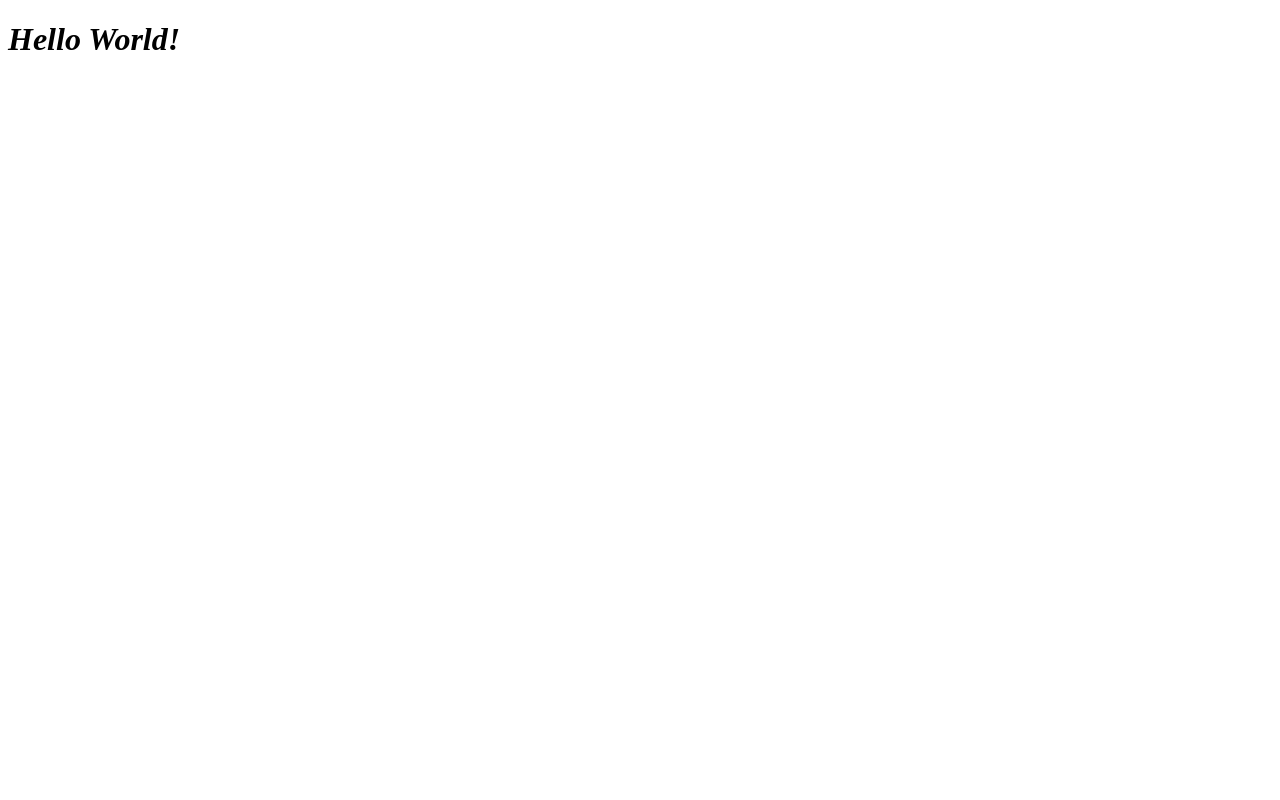
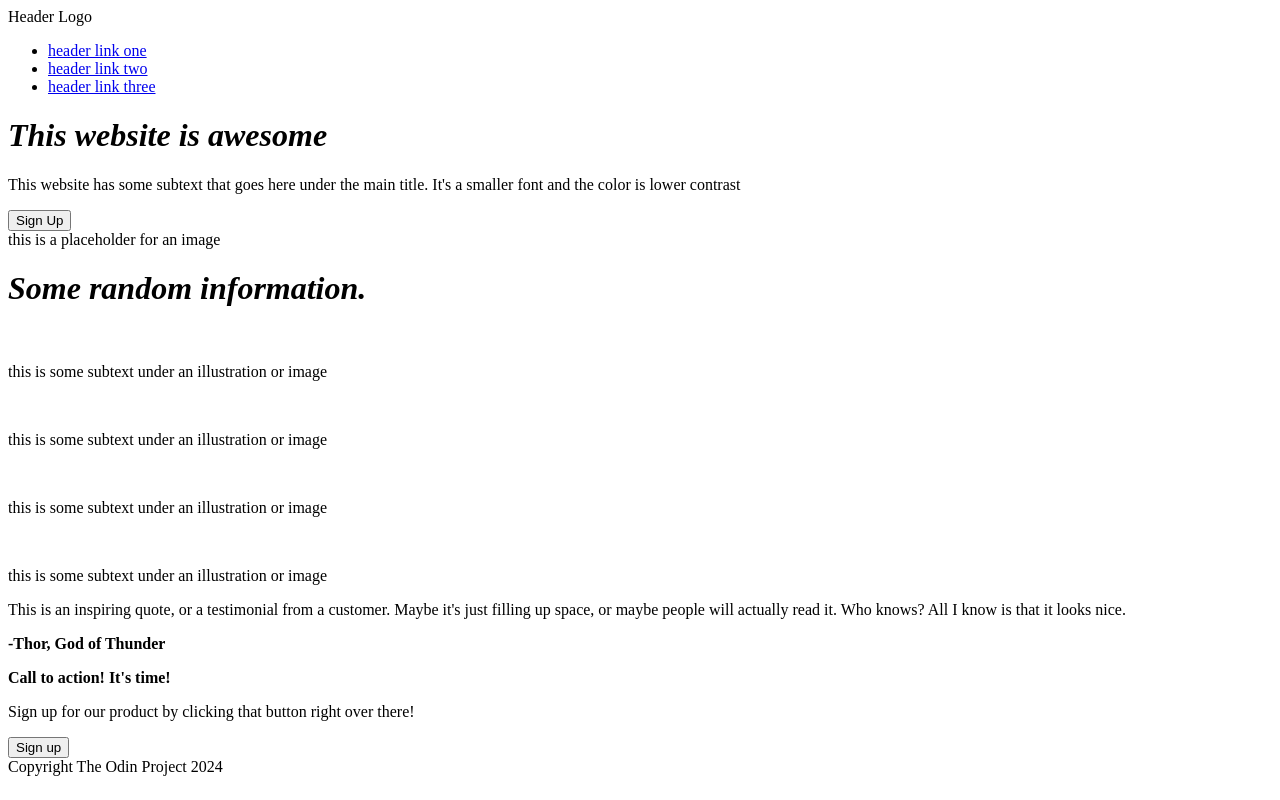
Before and after one commit to b022010076/landing-page, a plain HTML site: page index.html in a window 1280 px wide. Drawn offline with Linux system fonts and the light colour scheme.

Commit message:
Add text and containers for relevant sections

```diff
--- a/index.html
+++ b/index.html
@@ -6,6 +6,56 @@
         <link rel="stylesheet" href="style.css">
     </head>
     <body>
-        <h1>Hello World!</h1>
+        <div class="header">
+            <div class="navigation">
+                <div class="logo">Header Logo</div>
+                <ul class="pages">
+                    <li><a href="#">header link one</a></li>
+                    <li><a href="#">header link two</a></li>
+                    <li><a href="#">header link three</a></li>
+                </ul>
+            </div>
+            <div class="content">
+                <div class="hero-text">
+                    <h1>This website is awesome</h1>
+                    <p>This website has some subtext that goes here under the main title. It's a smaller font and the color is lower contrast</p>
+                    <button>Sign Up</button>
+                </div>
+                <div class="splashimage">this is a placeholder for an image</div>
+            </div>
+        </div>
+        <div class="information">
+            <h1>Some random information.</h1>
+            <div class="info-cards">
+                <div class="info">
+                    <img src="" alt="" class="info-image">
+                    <p>this is some subtext under an illustration or image</p>
+                </div>
+                <div class="info">
+                    <img src="" alt="" class="info-image">
+                    <p>this is some subtext under an illustration or image</p>
+                </div>
+                <div class="info">
+                    <img src="" alt="" class="info-image">
+                    <p>this is some subtext under an illustration or image</p>
+                </div>
+                <div class="info">
+                    <img src="" alt="" class="info-image">
+                    <p>this is some subtext under an illustration or image</p>
+                </div>
+            </div>
+        </div>
+        <div class="quote">
+            <p>This is an inspiring quote, or a testimonial from a customer. Maybe it's just filling up space, or maybe people will actually read it. Who knows? All I know is that it looks nice.</p>
+            <p><strong>-Thor, God of Thunder</strong></p>
+        </div>
+        <div class="signup">
+            <div class="signup-text">
+                <p><strong>Call to action! It's time!</strong></p>
+                <p>Sign up for our product by clicking that button right over there!</p>
+            </div>
+            <button class="signup-button">Sign up</button>
+        </div>
+        <div class="footer">Copyright The Odin Project 2024</div>
     </body>
 </html>
```
